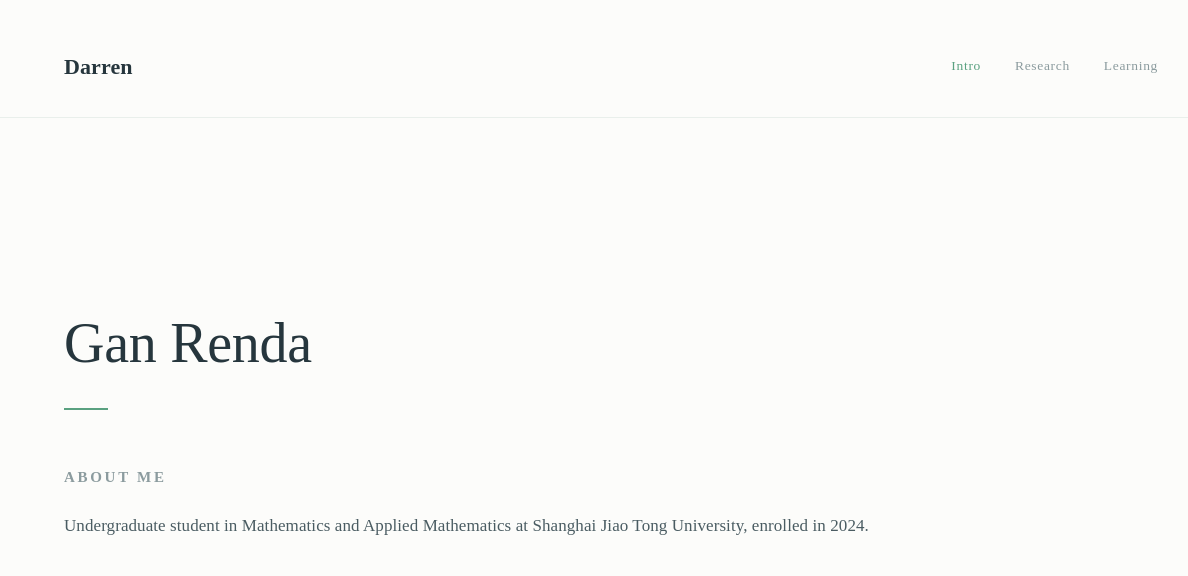
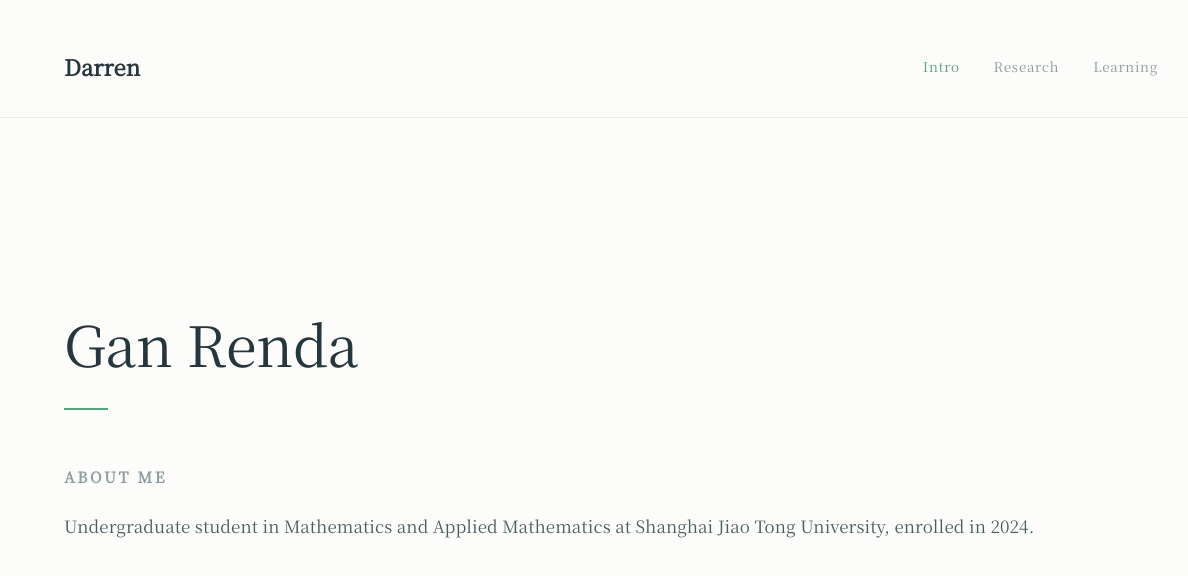
Before and after one commit to Serein55/Serein55.github.io, a website: page index.html in a window 1280 px wide. Shown: the full height of the page, 0-1188 px from the left. Drawn offline with Linux system fonts and the light colour scheme.

Commit message:
style: 全站字体统一为华文中宋
原先按字符集拆成两套 @font-face，西文走 Microsoft YaHei Light、中文走 STZhongsong，同一行标题里中西文字风格不一致。

合并为单一字族 Text Song（不带 unicode-range），中西文统一走华文中宋；回退链 STZhongsong → 华文中宋 → Songti SC → Noto Serif CJK SC → Source Han Serif SC → SimSun → serif。

代码块保留 Consolas（比例字体会破坏代码缩进对齐），其中文注释仍走华文中宋；KaTeX 数学字体与 PDF 讲义内部字体保持不变，以免破坏公式度量。

华文中宋为系统字体、不随站点分发，README 补「排版与字体」一节说明回退链与上述例外。

另将 .workbuddy/ 加入 .gitignore，避免构建与协作数据进入公开仓库。

```diff
--- a/style.css
+++ b/style.css
@@ -1,13 +1,13 @@
-/* 正文按字符集拆分：英文（拉丁）用微软雅黑 Light，中文用华文中宋 */
+/* 全站统一使用华文中宋：中西文同一字体，缺字时按宋体系列逐字回退 */
 @font-face {
-  font-family: "Text Latin";
-  src: local("Microsoft YaHei Light"), local("Microsoft YaHei UI Light"), local("Microsoft YaHei");
-  unicode-range: U+0000-00FF, U+0100-024F, U+1E00-1EFF, U+2000-206F, U+2190-21FF, U+2200-22FF, U+2500-25FF;
-}
-@font-face {
-  font-family: "Text CJK";
-  src: local("STZhongsong"), local("华文中宋");
-  unicode-range: U+2E80-2EFF, U+3000-303F, U+3400-4DBF, U+4E00-9FFF, U+F900-FAFF, U+FE30-FE4F, U+FF00-FFEF;
+  font-family: "Text Song";
+  src: local("STZhongsong"),
+       local("华文中宋"),
+       local("Songti SC"),
+       local("Noto Serif CJK SC"),
+       local("Source Han Serif SC"),
+       local("SimSun");
+  font-display: swap;
 }
 :root {
   --ink: #26363d;
@@ -17,8 +17,8 @@
   --accent-soft: #eef6f1;
   --bg: #fcfcfa;
   --line: #e9efeb;
-  --font-text: "Text Latin", "Text CJK", "Microsoft YaHei Light", "STZhongsong", "华文中宋", serif;
-  --font-code: Consolas, "STZhongsong", "华文中宋", monospace;
+  --font-text: "Text Song", "STZhongsong", "华文中宋", "Songti SC", "Noto Serif CJK SC", "Source Han Serif SC", "SimSun", serif;
+  --font-code: Consolas, "Cascadia Mono", "Text Song", "STZhongsong", "华文中宋", monospace;
 }
 * { margin: 0; padding: 0; box-sizing: border-box; }
 html { -webkit-font-smoothing: antialiased; }
```
Also changed, not shown: README.md, 1 other file.
